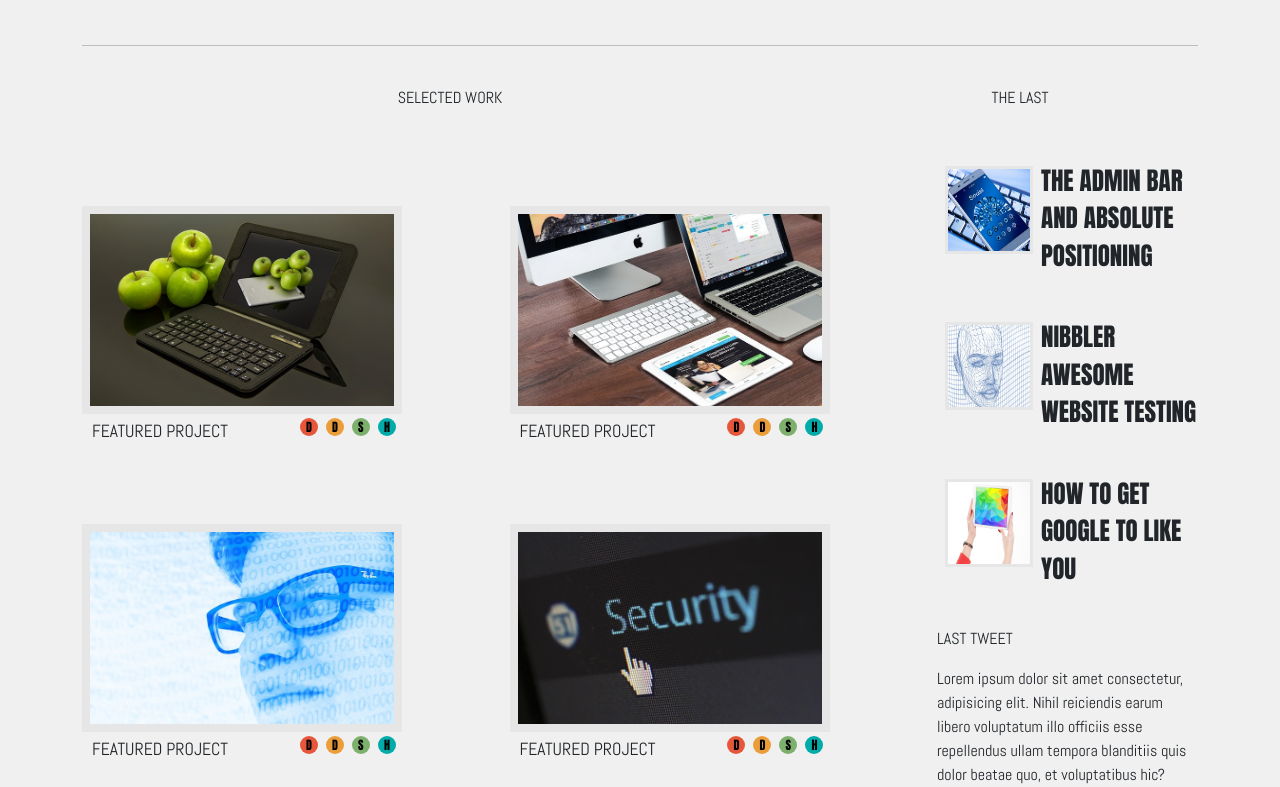
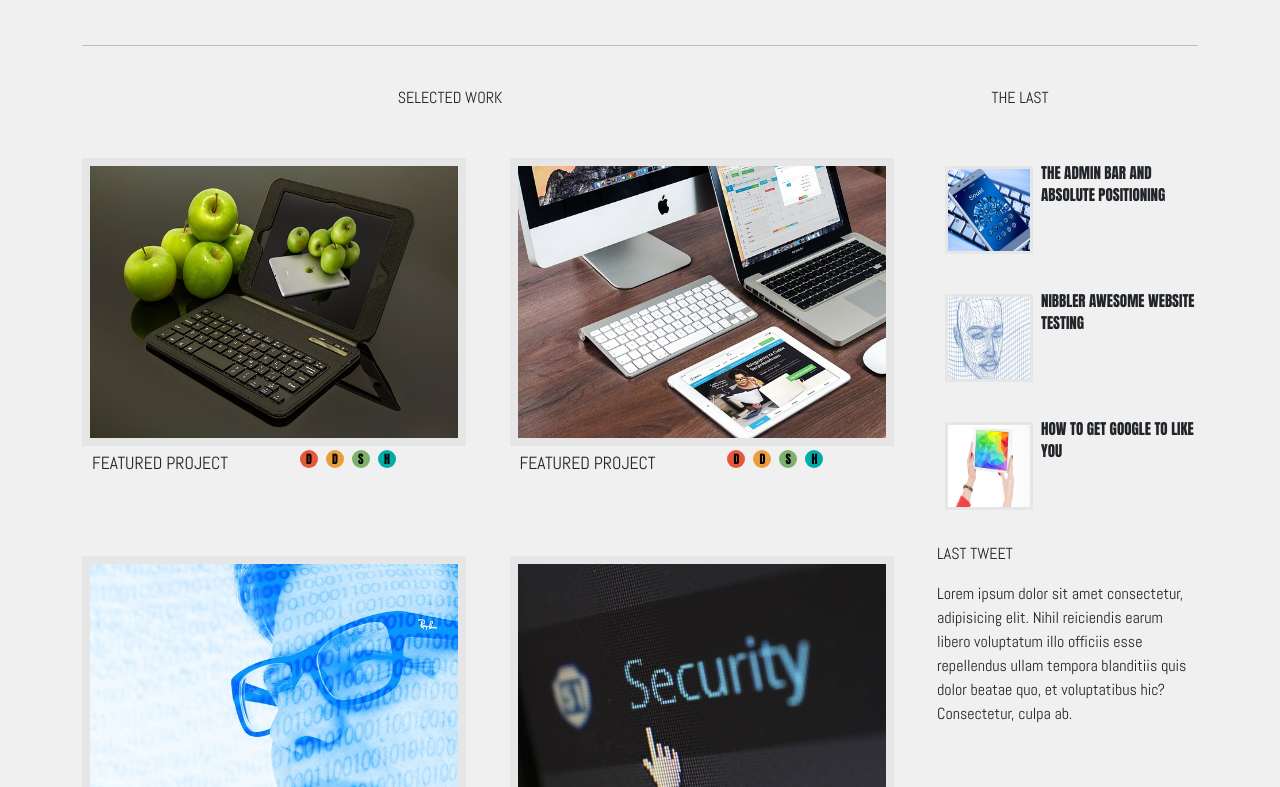
Before and after one commit to kenneth-ricardo/codeup-design, a plain HTML site: page index.html in a window 1280 px wide. Shown: the part 612-1399 px from the top of the page. Drawn offline with nearby package versions, Linux system fonts and the light colour scheme.

Commit message:
adjusted large images in xl view

```diff
--- a/index.html
+++ b/index.html
@@ -82,7 +82,6 @@
                 position: static !important;
             }
 
-
             #codeup-design-logo {
                 padding: 0;
                 margin-right: 1em;
@@ -94,9 +93,34 @@
                 width: 100%;
 
             }
+        }
+
+        /*XL Desktop view*/
+        @media (min-width:1200px) and (max-width: 1400px){
+
+            .right-img-text {
+                font-size: 25px;
+                text-transform: uppercase;
+            }
+
+            #selected {
+                margin-top: 0;
+            }
+
+            .mt-lg-5 {
+                margin-top: 0 !important;
+            }
+
+            .large-jpg {
+                height: 18rem;
+                width: 24rem !important;
+            }
+
+            .right-img-text {
+                font-size: 15px;
+            }
 
         }
-
 
         @media (min-width:768px) and (max-width: 991.98px) {
 
@@ -123,9 +147,9 @@
                 display: none;
             }
 
-            /*.med-img-row {*/
-            /*    flex-wrap: nowrap !important;*/
-            /*}*/
+            .med-img-row {
+                flex-wrap: nowrap !important;
+            }
 
             .row {
                 flex-wrap: nowrap;
@@ -153,9 +177,9 @@
                 padding: 0;
             }
 
-            /*.upper-img {*/
-            /*    margin: 0;*/
-            /*}*/
+            .upper-img {
+                margin: 0;
+            }
 
             #second-img-row {
                 margin: 0;
@@ -425,7 +449,6 @@
     </div>
 </body>
 <!--
--The images are spaced out in the desktop size they need to come closer
--the css page can get organized if you can't get to it i'll knock it out tomorrow
+- I inlarge the 4 big images when the size is 1200+ and also shrank the text on the smaller images.
 -->
 </html>
```
